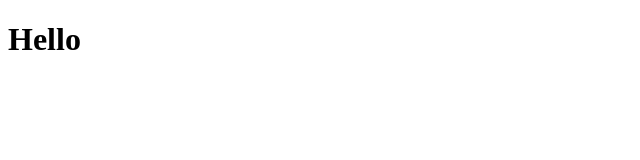
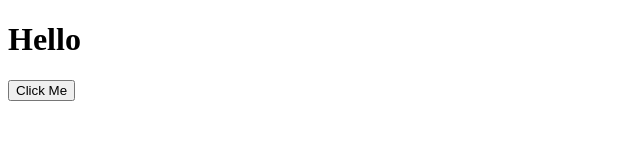
Before and after one commit to KellyDanger/JQuery-Intro, a plain HTML site: page index.html in a window 1280 px wide. Shown: the whole page, without its empty margins (0-640 px from the left). Drawn offline with Linux system fonts and the light colour scheme.

Commit message:
added button

```diff
--- a/index.html
+++ b/index.html
@@ -9,5 +9,6 @@
 </head>
 <body>
   <h1>Hello</h1>
+  <button id="clickMe">Click Me</button>
 </body>
 </html>
--- a/script.js
+++ b/script.js
@@ -8,6 +8,8 @@ function onReady(){//does a lot of setup
   //add event listeners aka click events
 
   //get data to display on the page
+  //$() <---this grabs an element in JQuery
+  $()
 };
 
 function hello(){
```
